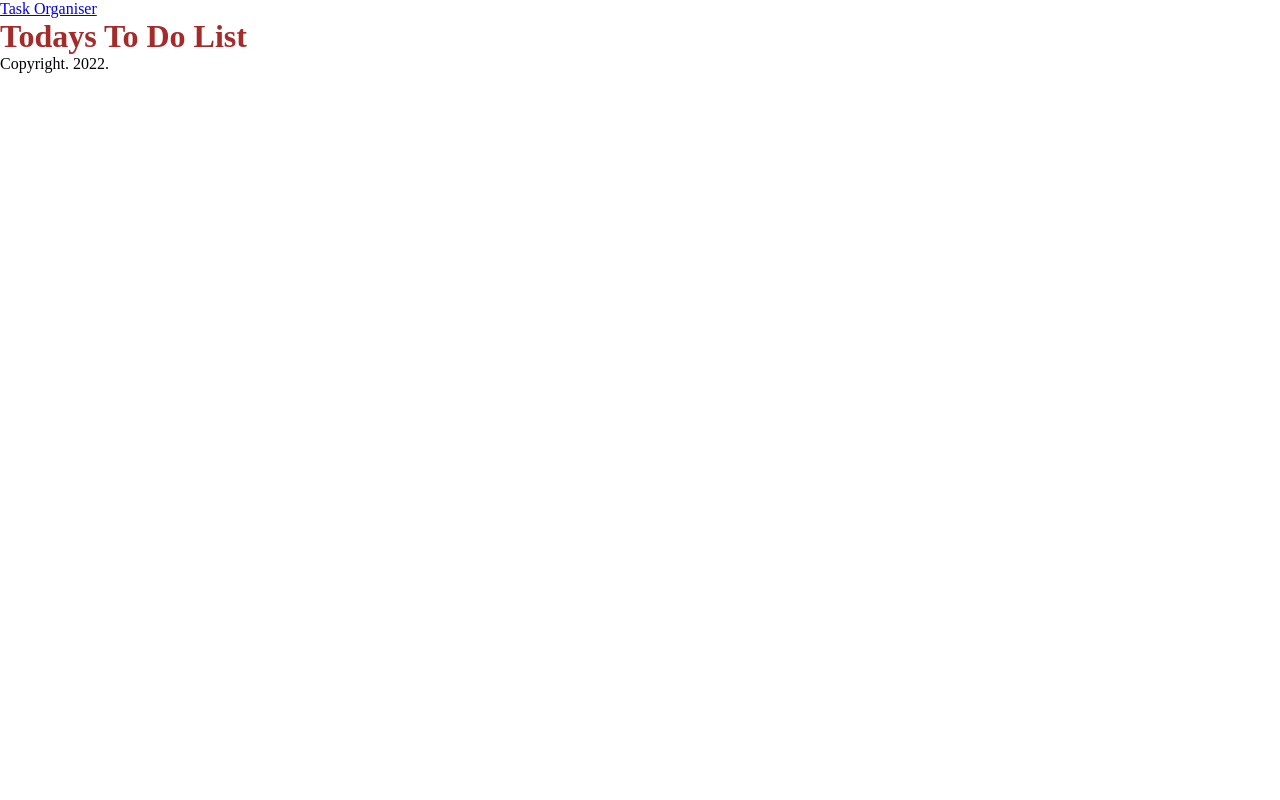
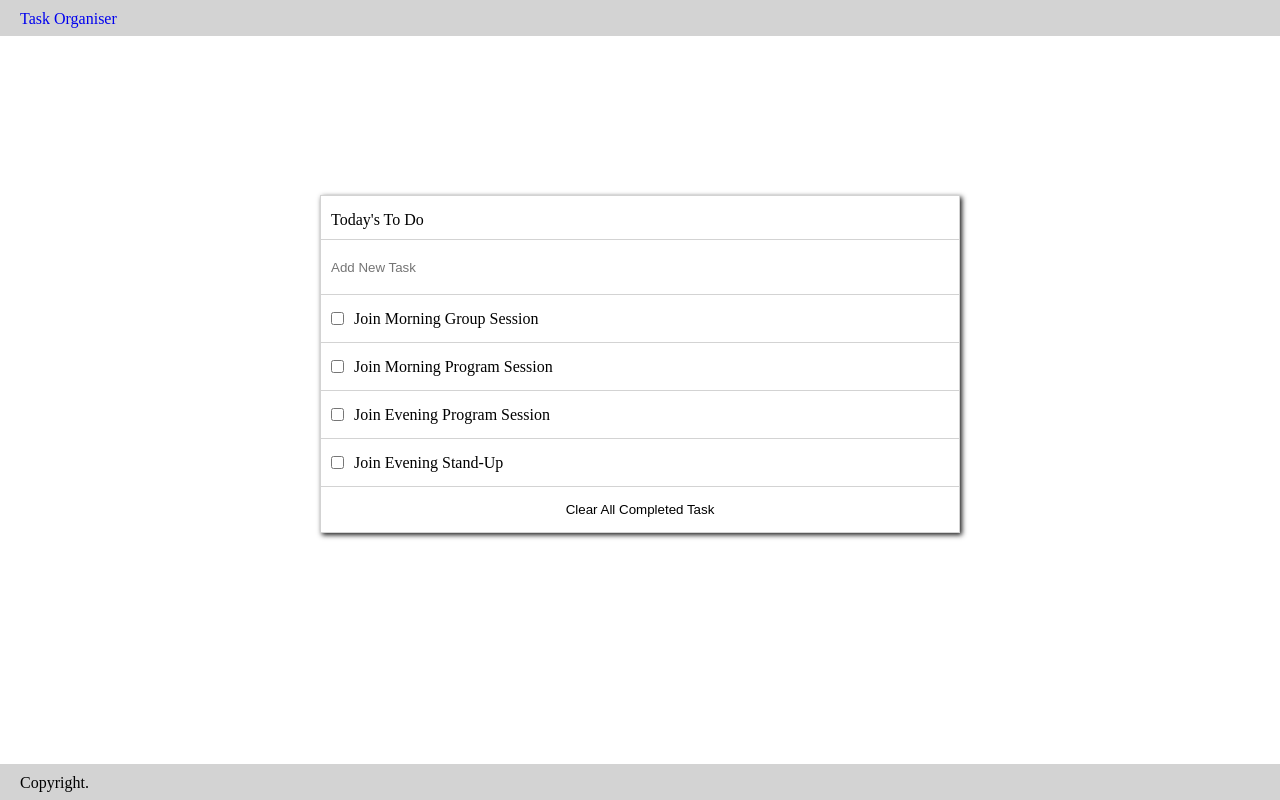
Before and after one commit to AngomRanjan/Task-Organiser, a website built with webpack: page src/index.html in a window 1280 px wide. Built offline with nearby package versions, Linux system fonts and the light colour scheme.

Commit message:
Add Tasks Collecton, Iterate Task Collection to populate UL list

```diff
--- a/package.json
+++ b/package.json
@@ -5,6 +5,8 @@
   "private": true,
   "scripts": {
     "test": "echo \"Error: no test specified\" && exit 1",
+    "watch": "webpack --watch",
+    "start": "webpack serve --open",
     "build": "webpack"
   },
   "repository": {
@@ -32,7 +34,8 @@
     "stylelint-csstree-validator": "^1.9.0",
     "stylelint-scss": "^3.21.0",
     "webpack": "^5.73.0",
-    "webpack-cli": "^4.9.2"
+    "webpack-cli": "^4.9.2",
+    "webpack-dev-server": "^4.9.2"
   },
   "dependencies": {
     "lodash": "^4.17.21"
--- a/src/index.html
+++ b/src/index.html
@@ -3,22 +3,30 @@
   <head>
     <meta charset="UTF-8" />
     <meta name="viewport" content="width=device-width, initial-scale=1" />
-    <title><%= htmlWebpackPlugin.options.title %></title>
+    <title>Angom's Task Organiser</title>
     <!-- <link rel="stylesheet" href="index.css" /> -->
   </head>
   <body>
     <header>
-      <a href="#"><%= htmlWebpackPlugin.options.title %></a>
+      <a href="#">Task Organiser</a>
     </header>
     <main>
-      <h1>
-        <%= htmlWebpackPlugin.options.myPageHeader %>
-      </h1>
-      <ul class="ul-tasks" id="ul-tasks">
-      </ul>
+      <div class="container">
+        <h1>
+          Today's To Do
+        </h1>
+        <form action="#">
+          <input type="text" id="new-task" placeholder="Add New Task">
+         </form>
+        <ul class="ul-tasks" id="ul-tasks">
+        </ul>
+        <button class="btn-clear" type="button">
+          Clear All Completed Task
+        </button>
+      </div>
     </main>
     <footer>
-      Copyright. 2022.
+      Copyright.
     </footer>
   </body>
 </html>
--- a/src/index.js
+++ b/src/index.js
@@ -1,14 +1,8 @@
-/* import _ from 'lodash';
+import './style.css';
+import arrTasks from './modules/tasksList.js';
+import compileTaskItem from './modules/taskItem.js';
 
-function component() {
-  const element = document.createElement('div');
-
-  // Lodash, now imported by this script
-  element.innerHTML = _.join(['Hello', 'webpack'], ' ');
-
-  return element;
+const ulTasks = document.getElementById('ul-tasks');
+for (let i = 0; i < arrTasks.length; i += 1) {
+  ulTasks.appendChild(compileTaskItem(arrTasks[i]));
 }
-
-document.body.appendChild(component()); */
-
-import './style.css';
--- /dev/null
+++ b/src/modules/taskItem.js
@@ -0,0 +1,19 @@
+const compileTaskItem = (task) => {
+  const liTask = document.createElement('li');
+  liTask.id = `task-${task.index}`;
+  liTask.className = 'tasks';
+
+  const checkbox = document.createElement('input');
+  checkbox.type = 'checkbox';
+  checkbox.checked = task.selected;
+  checkbox.id = task.index;
+
+  const spanDesc = document.createElement('span');
+  spanDesc.id = `desc-${task.index}`;
+  spanDesc.textContent = task.description;
+
+  liTask.append(checkbox, spanDesc);
+  return liTask;
+};
+
+export default compileTaskItem;
--- /dev/null
+++ b/src/modules/tasksList.js
@@ -0,0 +1,24 @@
+const arrTasks = [
+  {
+    index: 1,
+    description: 'Join Morning Group Session',
+    completed: false,
+  },
+  {
+    index: 2,
+    description: 'Join Morning Program Session',
+    completed: false,
+  },
+  {
+    index: 3,
+    description: 'Join Evening Program Session',
+    completed: false,
+  },
+  {
+    index: 4,
+    description: 'Join Evening Stand-Up',
+    completed: false,
+  },
+];
+
+export default arrTasks;
--- a/src/style.css
+++ b/src/style.css
@@ -4,6 +4,87 @@
   box-sizing: border-box;
 }
 
+a {
+  text-decoration: none;
+}
+
 h1 {
-  color: brown;
+  font-size: 16px;
+  padding-left: 10px;
+  font-weight: 500;
+  align-self: flex-start;
+  padding-bottom: 10px;
 }
+
+header,
+footer {
+  position: fixed;
+  height: 36px;
+  padding: 10px 20px;
+  background-color: #d3d3d3;
+  width: 100vw;
+}
+
+header { top: 0; }
+
+footer { bottom: 0; }
+
+main {
+  width: 100vw;
+  height: calc(100vh - 72px);
+  display: flex;
+  flex-direction: column;
+  justify-content: center;
+  align-items: center;
+}
+
+.tasks {
+  list-style: none;
+  display: flex;
+  gap: 10px;
+  align-items: center;
+  height: 48px;
+  border-bottom: 1px solid #d3d3d3;
+  padding-left: 10px;
+}
+
+.container {
+  width: 50%;
+  min-width: 290px;
+  display: flex;
+  flex-direction: column;
+  align-items: center;
+  justify-content: center;
+  border: 1px solid #d3d3d3;
+  box-shadow: 2px 2px 5px rgb(0 0 0 / 90%);
+  padding: 15px 0;
+}
+
+.btn-clear {
+  border: none;
+  background-color: transparent;
+  margin-top: 15px;
+}
+
+.btn-clear:hover {
+  cursor: pointer;
+  color: crimson;
+}
+
+form,
+#new-task,
+ul,
+li { width: 100%; }
+
+#new-task {
+  list-style: none;
+  display: flex;
+  gap: 10px;
+  align-items: center;
+  height: 56px;
+  border-left: none;
+  border-right: none;
+  border-top: 1px solid #d3d3d3;
+  border-bottom: 1px solid #d3d3d3;
+  padding: 5px 10px;
+}
--- a/webpack.config.js
+++ b/webpack.config.js
@@ -5,17 +5,19 @@ module.exports = {
   entry: './src/index.js',
   plugins: [
     new HtmlWebpackPlugin({
-      hash: true,
       title: 'Task Organiser',
       myPageHeader: 'Todays To Do List',
       template: './src/index.html',
-      filename: './dist/index.html',
     }),
   ],
   output: {
-    filename: 'main.js',
+    filename: '[name].bundle.js',
     path: path.resolve(__dirname, 'dist'),
     clean: true,
+  },
+  mode: 'development',
+  devServer: {
+    static: './dist',
   },
   module: {
     rules: [
@@ -25,4 +27,7 @@ module.exports = {
       },
     ],
   },
+  optimization: {
+    runtimeChunk: 'single',
+  },
 };
```
Also changed, not shown: dist/dist/index.html (deleted), dist/main.js, 1 other file.
